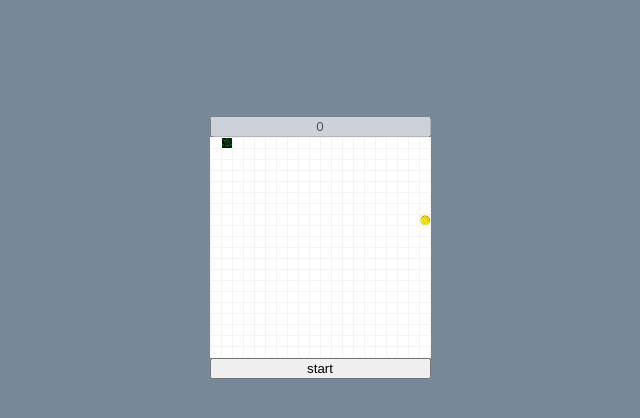
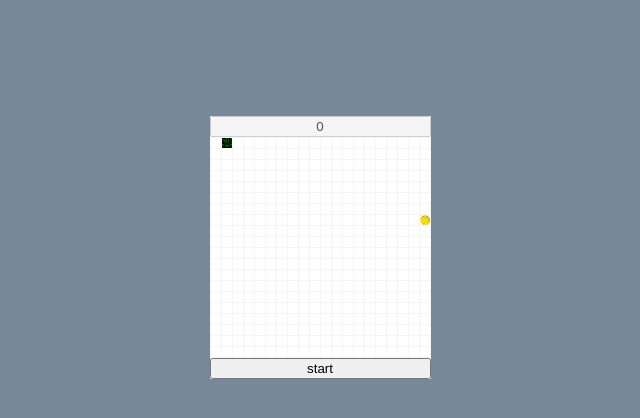
Before and after one commit to MrCuteJacky/mcj-snake, a plain HTML site: page docs/index.html in a window 1280 px wide. Shown: the whole page, without its empty margins (320-960 px from the left). Drawn offline with Linux system fonts and the light colour scheme.

Commit message:
changed style.

```diff
--- a/docs/index.html
+++ b/docs/index.html
@@ -6,7 +6,7 @@
 		<style>
 			body {background-color: lightslategray;}
 			div.frame {text-align:center;}
-			div.map {background-color: whitesmoke;}
+			div.map, div.score {background-color: whitesmoke;}
 			table.map td.n {width:10px; height:10px; background-color: white;}
 			table.map td.y {width:10px; height:10px; background : url('image/snake.gif')   0px -20px;}
 			table.map td.p {width:10px; height:10px; background : url('image/snake.gif') -10px   0px;}
```
